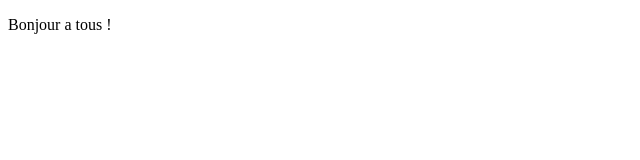
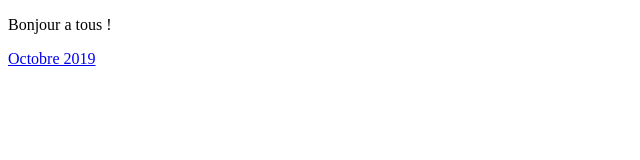
Before and after one commit to ouvaledemon/ouvaledemon, a plain HTML site: page index.html in a window 1280 px wide. Shown: the whole page, without its empty margins (0-640 px from the left). Drawn offline with Linux system fonts and the light colour scheme.

Commit message:
Update index.html

```diff
--- a/index.html
+++ b/index.html
@@ -5,5 +5,6 @@
 </head>
 <body>
 	<p>Bonjour a tous !</p>
+	<a href="Octobre/2019/index.html">Octobre 2019</a>
 </body>
 </html>
```
